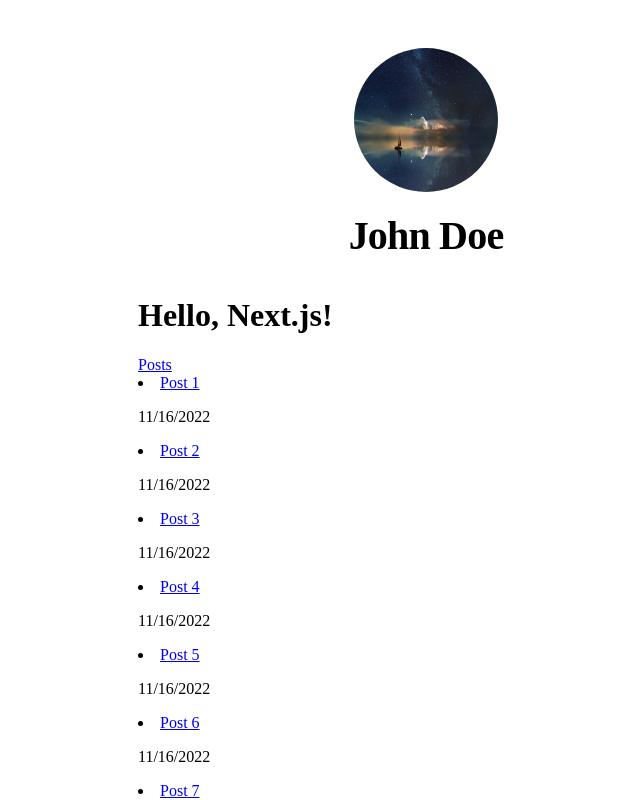
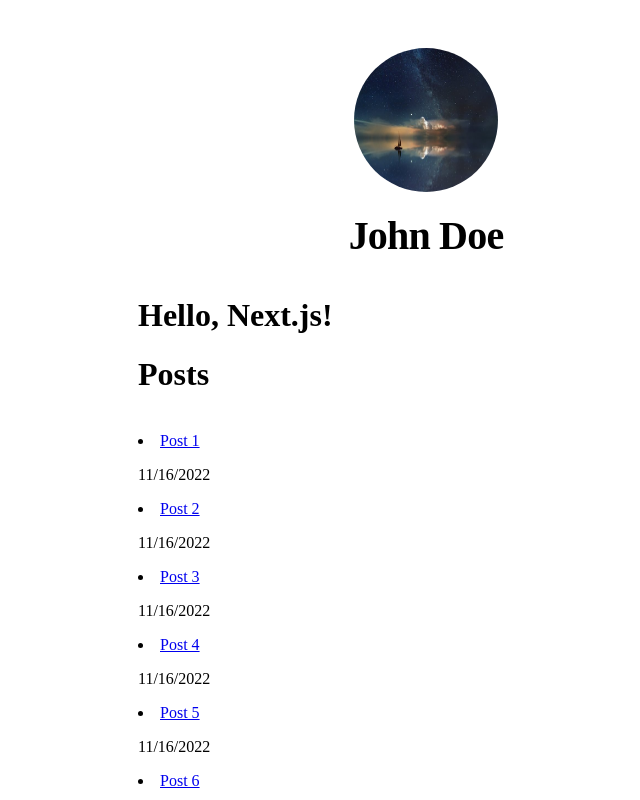
Before and after one commit to berain-uvic/nextjs-blog-tutorial, a Next.js app: page / in a window 1280 px wide. Shown: the top 800 px of the page, without its empty margins (214-854 px from the left). Built offline with nearby package versions, Linux system fonts and the light colour scheme.

Commit message:
Code tidying

```diff
--- a/app/page.js
+++ b/app/page.js
@@ -2,8 +2,9 @@ import Link from 'next/link';
 
 
 async function getPosts() {
-  const response = await fetch('http://localhost:3000/api/posts');
+  const response = await fetch('http://localhost:3000/api/posts', { next: { revalidate: 15 }});
   const data = await response.json();
+  console.log(data)
 
   return data.posts;
 }
@@ -14,7 +15,7 @@ export default async function Page() {
   return (
     <div>
       <h1>Hello, Next.js!</h1>
-      <Link href='/posts'> Posts </Link>
+      <h1> Posts </h1>
       <br />
       {posts.map(({ id, title, date }) => (
         <li key={id}>
--- a/package.json
+++ b/package.json
@@ -4,7 +4,8 @@
     "eslint-config-next": "^13.0.7",
     "next": "^13.0.7",
     "react": "^18.2.0",
-    "react-dom": "^18.2.0"
+    "react-dom": "^18.2.0",
+    "sharp": "^0.31.3"
   },
   "scripts": {
     "dev": "next dev",
```
Also changed, not shown: app/posts/[id]/page.js (+7 -2 lines), 1 other file (tests, documents, lock files or other folders).
